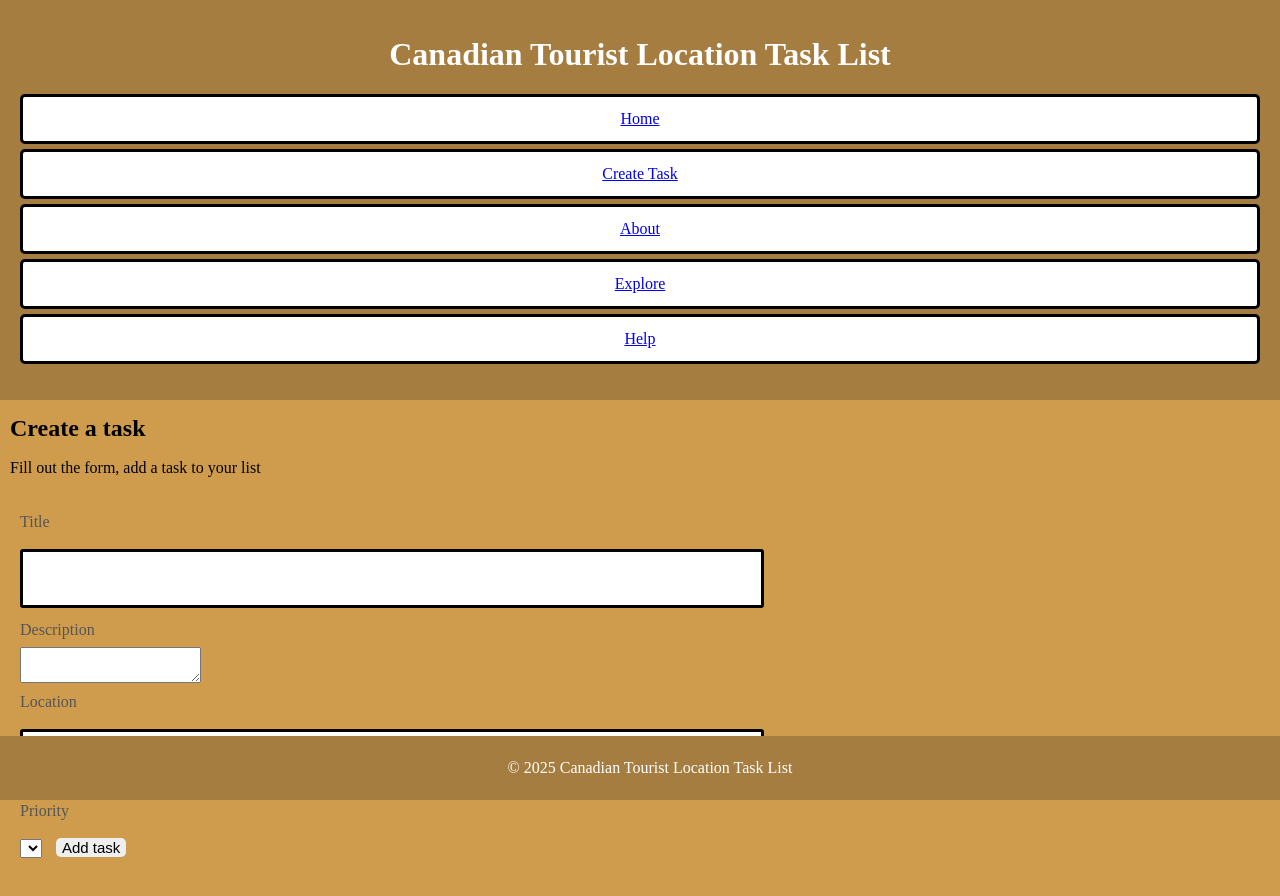
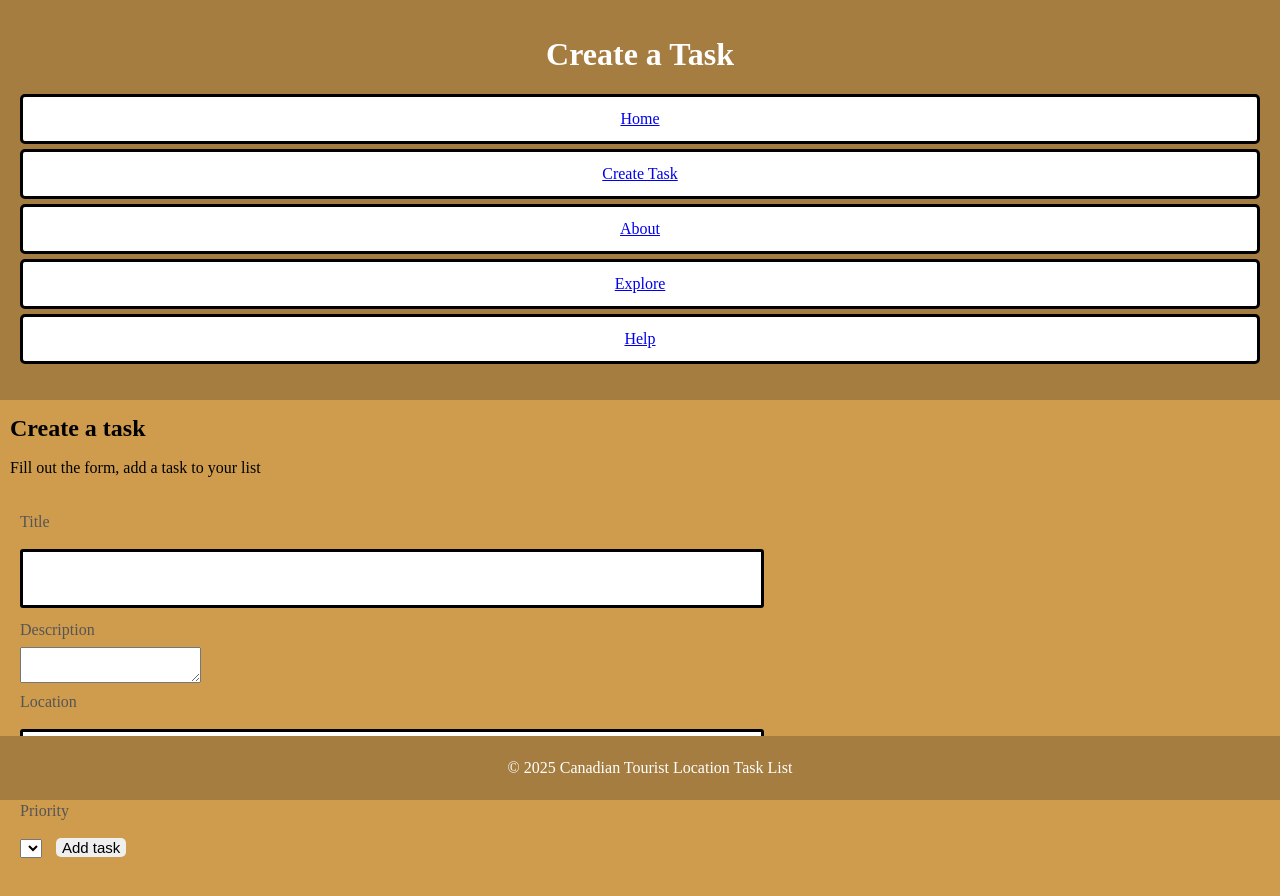
Before and after one commit to ManyManicAmbitions/Canadian-Tourist-Location-Task-List, a plain HTML site: page createTask.html in a window 1280 px wide. Drawn offline with Linux system fonts and the light colour scheme.

Commit message:
Made small adjustment to createTask and refined the text at the top

```diff
--- a/createTask.html
+++ b/createTask.html
@@ -8,7 +8,7 @@
 </head>
 <body>
     <header>
-        <h1>Canadian Tourist Location Task List</h1>
+        <h1>Create a Task</h1>
         <nav>
             <ul>
                 <li><a href="index.html">Home</a></li>
```
